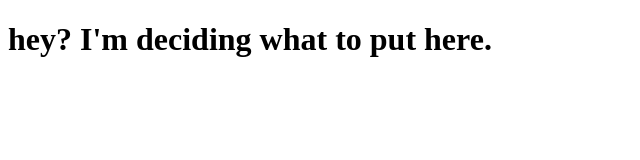
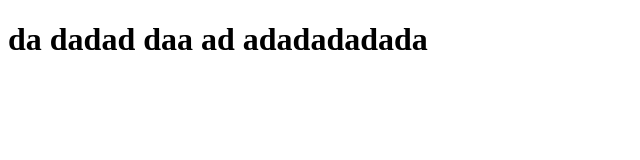
Before and after one commit to didar/didar.github.io, a plain HTML site: page index.html in a window 1280 px wide. Shown: the whole page, without its empty margins (0-640 px from the left). Drawn offline with Linux system fonts and the light colour scheme.

Commit message:
Update index.html

```diff
--- a/index.html
+++ b/index.html
@@ -4,7 +4,6 @@
 	<title>didar</title>
 </head>
 <body>
-<h1>hey?
-	I'm deciding what to put here. </h1>
+<h1>da dadad daa ad adadadadada</h1>
 </body>
 </html>
```
